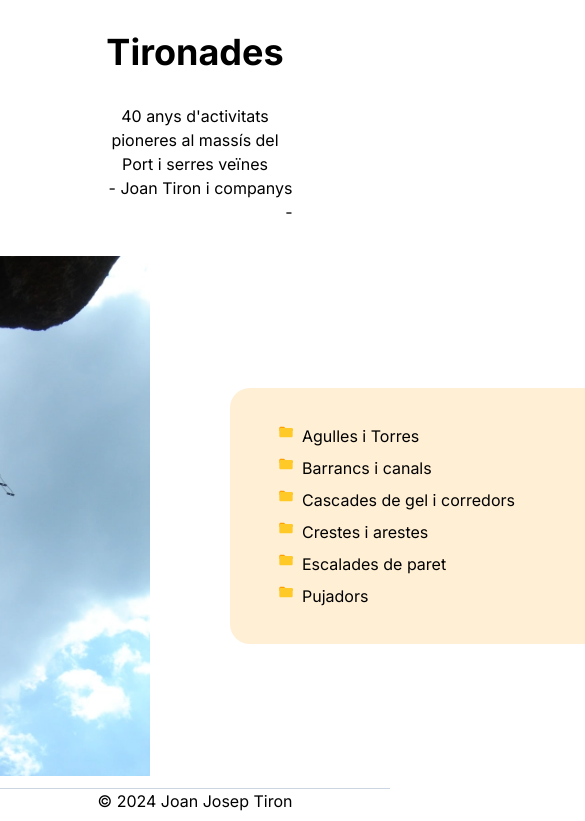
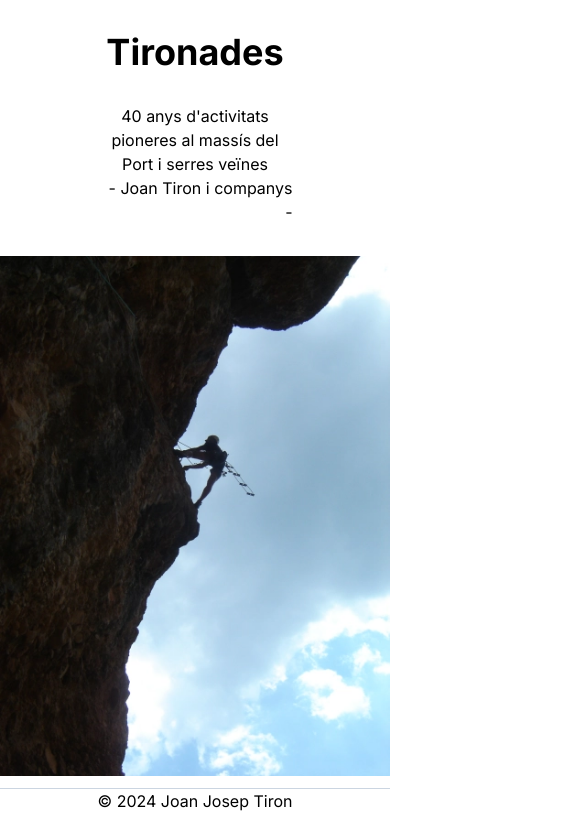
Before and after one commit to Tyronnosaurus/tironades, a Next.js app: page / in a window 390 px wide. Shown: the top 821 px of the page, 585 px wide, since content can reach past the window. Built offline with nearby package versions, Linux system fonts and the light colour scheme.

Commit message:
Added responsiveness on small screens

```diff
--- a/src/app/layout.tsx
+++ b/src/app/layout.tsx
@@ -19,13 +19,17 @@ export default function RootLayout({
   return (
     <html lang="en">
       <body className={inter.className}>
+
         <h1 className="text-center text-4xl md:text-5xl font-bold m-8">Tironades</h1>
         <div className="m-auto w-[50%]">
           <h2 className="text-center text-1xl md:text-2xl mt-8">40 anys d&apos;activitats pioneres al massís del Port i serres veïnes</h2>
           <h2 className="text-right text-1xl md:text-2xl mb-8">- Joan Tiron i companys -</h2>
         </div>
+
         {children}
+
         <Footer/>
+
       </body>
     </html>
   )
--- a/src/app/page.tsx
+++ b/src/app/page.tsx
@@ -11,9 +11,9 @@ export default function Home() {
   return (
     <main className="">
 
+      <div className="flex flex-col align-middle
+                      md:flex-row justify-center items-center">
 
-
-      <div className="flex flex-row justify-center items-center">
         <Image
           src="/imatge_portada.webp"
           alt="Persona escalant"
@@ -21,10 +21,12 @@ export default function Home() {
           height="568"
         />
 
-        <div className='ml-20'>
+        <div className='mt-10 mb-20 md:ml-20'>
           <FileBrowser json={json} />
         </div>
+
       </div>
+
     </main>
   )
 }
```
